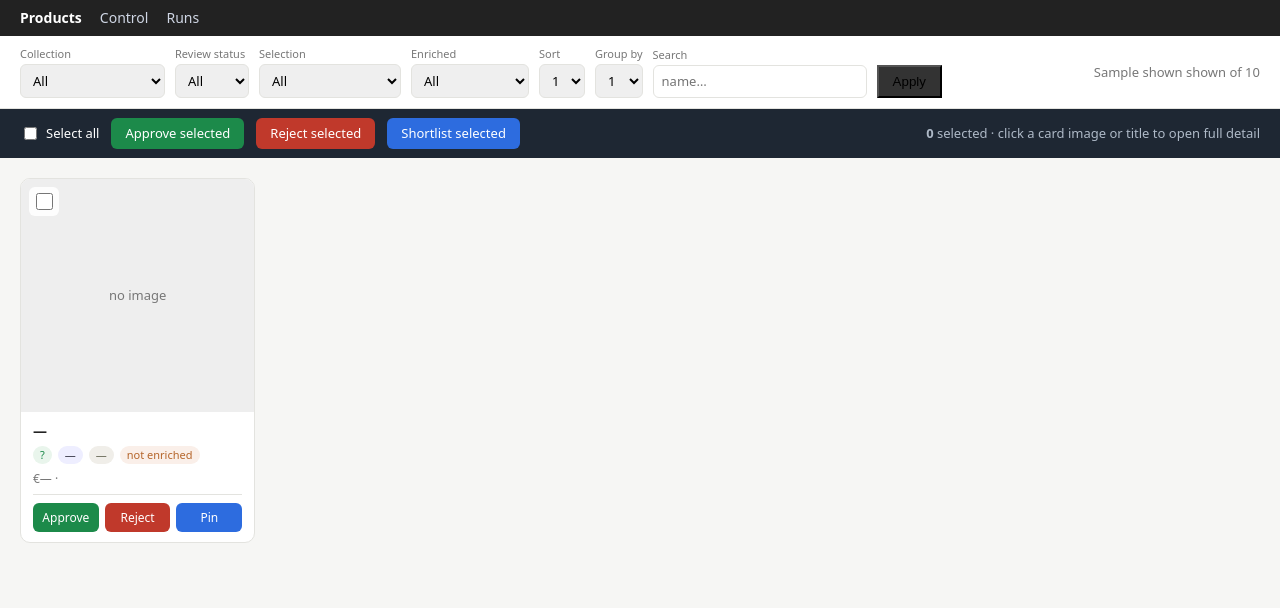
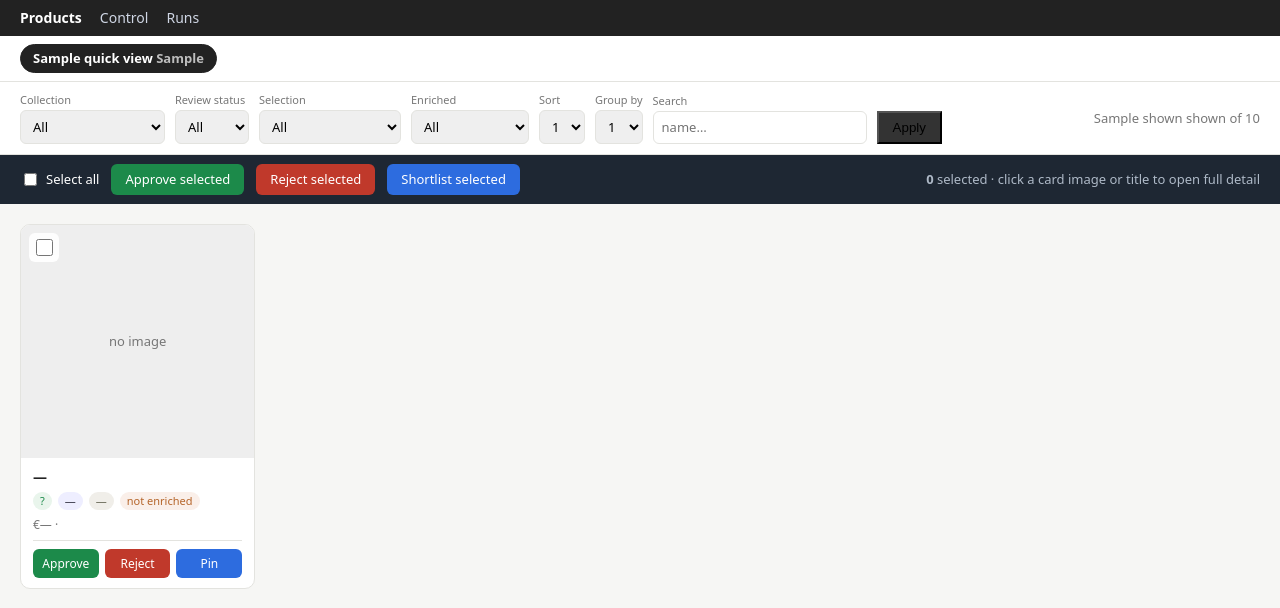
Before and after one commit to rbachyk/syncee-product-research, a FastAPI app: template src/syncee_scanner/dashboard/templates/gallery.html in a window 1280 px wide. Shown: the top 608 px of the page. Run offline with FastAPI, Linux system fonts and the light colour scheme; the template is opened without the code that fills it: most values are stand-ins (such as "Sample title", 1, 10 or a date in 2020); some libraries are stand-ins or nearby versions.

Commit message:
Dashboard quick-views + recalibrate score thresholds (fix 0 shortlisted)
- Gallery: quick-view chip bar (All / Shortlisted / Needs review / Approved /
  Initial pack) with live counts, one click to filter.
- The margin fix compressed scores (margin points now reflect real margin, not
  a flat 1.0), so the old shortlist_from=62 left everything in Manual Review →
  0 shortlisted. Recalibrated product thresholds: shortlist_from 62->55,
  reject/manual 55->45 (v3). Fixture now shortlists 2 (was 0).

Tune to your data via /control's review-status counts.

Co-Authored-By: Claude Opus 4.8 (1M context) <noreply@anthropic.com>
Claude-Session: https://claude.ai/code/session_01DPKQfUugHkGtB5PwJrKaxi

```diff
--- a/src/syncee_scanner/dashboard/app.py
+++ b/src/syncee_scanner/dashboard/app.py
@@ -161,7 +161,30 @@ def gallery(
         cur.execute("SELECT DISTINCT data->>'Selection Status' FROM products "
                     "WHERE data->>'Selection Status' IS NOT NULL ORDER BY 1")
         selections = [r[0] for r in cur.fetchall()]
+        # Counts for the quick-view chips (whole catalogue, ignoring current filters).
+        cur.execute(
+            "SELECT count(*), "
+            "count(*) FILTER (WHERE data->>'Review Status' = 'Shortlisted'), "
+            "count(*) FILTER (WHERE data->>'Review Status' = 'Manual Review'), "
+            "count(*) FILTER (WHERE data->>'Review Status' = 'Approved'), "
+            "count(*) FILTER (WHERE data->>'Selection Status' = 'Initial Assortment Candidate') "
+            "FROM products"
+        )
+        c_all, c_short, c_review, c_appr, c_initial = cur.fetchone()
         sup_names = _supplier_names(conn) if group == "supplier" else {}
+
+    quick_views = [
+        {"label": "All", "query": "", "n": c_all,
+         "active": not status and not selection},
+        {"label": "Shortlisted", "query": "status=Shortlisted", "n": c_short,
+         "active": status == "Shortlisted"},
+        {"label": "Needs review", "query": "status=Manual+Review", "n": c_review,
+         "active": status == "Manual Review"},
+        {"label": "Approved", "query": "status=Approved", "n": c_appr,
+         "active": status == "Approved"},
+        {"label": "Initial pack", "query": "selection=Initial+Assortment+Candidate", "n": c_initial,
+         "active": selection == "Initial Assortment Candidate"},
+    ]
 
     truncated = len(rows) > _PAGE_LIMIT
     rows = rows[:_PAGE_LIMIT]
@@ -179,7 +202,7 @@ def gallery(
 
     return _TEMPLATES.TemplateResponse(request, "gallery.html", {
         "products": products, "collections": COLLECTIONS, "statuses": statuses,
-        "selections": selections, "sorts": SORTS, "groups": GROUPS,
+        "selections": selections, "sorts": SORTS, "groups": GROUPS, "quick_views": quick_views,
         "sel_collection": collection, "sel_status": status, "sel_selection": selection,
         "sel_enriched": enriched, "sel_sort": sort, "sel_group": group, "q": q,
         "shown": len(products), "total": total, "truncated": truncated, "grouped": group != "none",
--- a/src/syncee_scanner/dashboard/templates/gallery.html
+++ b/src/syncee_scanner/dashboard/templates/gallery.html
@@ -13,6 +13,12 @@
   .nav a { color:#cfd6e4; text-decoration:none; font-size:14px; }
   .nav a.on { color:#fff; font-weight:600; }
   .nav .sp { margin-left:auto; }
+  .views { display:flex; gap:8px; align-items:center; padding:8px 20px; background:#fff;
+           border-bottom:1px solid var(--line); flex-wrap:wrap; }
+  .views a { text-decoration:none; font-size:13px; color:#556; padding:4px 12px; border-radius:20px;
+             border:1px solid var(--line); background:#fafafa; }
+  .views a.on { background:#222; color:#fff; border-color:#222; font-weight:600; }
+  .views a .n { opacity:.7; font-variant-numeric:tabular-nums; }
   header { position:sticky; top:0; background:#fff; border-bottom:1px solid var(--line);
            padding:10px 20px; display:flex; gap:10px; align-items:center; flex-wrap:wrap; z-index:5; }
   label.f { font-size:11px; color:var(--muted); display:flex; flex-direction:column; gap:2px; }
@@ -60,6 +66,12 @@
   <a href="/runs">Runs</a>
   <span class="sp"></span>
   {% if authed %}<a href="/logout">Log out</a>{% endif %}
+</div>
+
+<div class="views">
+  {% for v in quick_views %}
+  <a href="/{{ '?' ~ v.query if v.query else '' }}" class="{{ 'on' if v.active }}">{{ v.label }} <span class="n">{{ v.n }}</span></a>
+  {% endfor %}
 </div>
 
 <header>
```
Also changed, not shown: config/scoring.yaml (+8 -8 lines).
